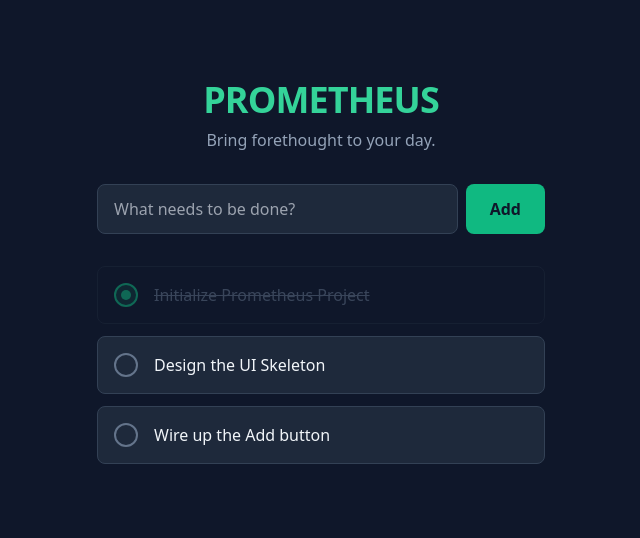
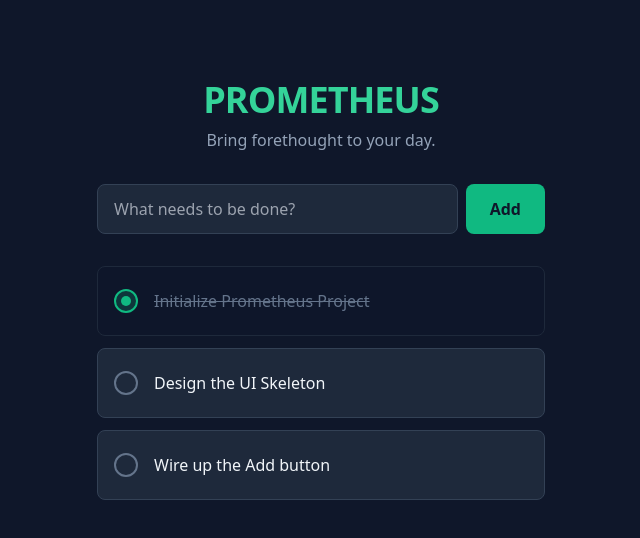
Before and after one commit to heywowyou/prometheus, a React (Vite) app: page / in a window 1280 px wide. Shown: the top 538 px of the page, without its empty margins (319-959 px from the left). Built offline with nearby package versions, Linux system fonts and the light colour scheme.

Commit message:
Link new logic to list UI

```diff
--- a/src/App.jsx
+++ b/src/App.jsx
@@ -82,33 +82,64 @@ function App() {
           </button>
         </div>
 
-        {/* List */}
+        {/* LIST */}
         <div className="space-y-3">
           {todos.map((todo) => (
             <div
               key={todo.id}
-              className={`flex items-center p-4 rounded-lg border ${
+              className={`group flex items-center p-4 rounded-lg border transition-all ${
                 todo.completed
-                  ? "bg-slate-900 border-slate-800 opacity-50"
-                  : "bg-slate-800 border-slate-700"
+                  ? "bg-slate-900/50 border-slate-800"
+                  : "bg-slate-800 border-slate-700 hover:border-slate-600"
               }`}
             >
+              {/* Checkbox area */}
               <div
-                className={`w-6 h-6 rounded-full border-2 mr-4 flex items-center justify-center ${
+                onClick={() => toggleTodo(todo.id)} // Trigger Toggle
+                className={`cursor-pointer w-6 h-6 rounded-full border-2 mr-4 flex items-center justify-center transition-colors ${
                   todo.completed
                     ? "border-emerald-500 bg-emerald-500/20"
-                    : "border-slate-500"
+                    : "border-slate-500 hover:border-emerald-400"
                 }`}
               >
                 {todo.completed && (
                   <div className="w-2.5 h-2.5 rounded-full bg-emerald-500" />
                 )}
               </div>
+
+              {/* Text */}
               <span
-                className={todo.completed ? "line-through text-slate-500" : ""}
+                onClick={() => toggleTodo(todo.id)} // Trigger Toggle
+                className={`flex-1 cursor-pointer transition-colors ${
+                  todo.completed
+                    ? "line-through text-slate-500"
+                    : "text-slate-100"
+                }`}
               >
                 {todo.text}
               </span>
+
+              {/* Delete button */}
+              <button
+                onClick={() => deleteTodo(todo.id)} // Trigger Delete
+                className="opacity-0 group-hover:opacity-100 text-slate-500 hover:text-red-400 transition-all p-2"
+                title="Delete task"
+              >
+                <svg
+                  xmlns="http://www.w3.org/2000/svg"
+                  className="h-5 w-5"
+                  fill="none"
+                  viewBox="0 0 24 24"
+                  stroke="currentColor"
+                >
+                  <path
+                    strokeLinecap="round"
+                    strokeLinejoin="round"
+                    strokeWidth={2}
+                    d="M19 7l-.867 12.142A2 2 0 0116.138 21H7.862a2 2 0 01-1.995-1.858L5 7m5 4v6m4-6v6m1-10V4a1 1 0 00-1-1h-4a1 1 0 00-1 1v3M4 7h16"
+                  />
+                </svg>
+              </button>
             </div>
           ))}
         </div>
```
